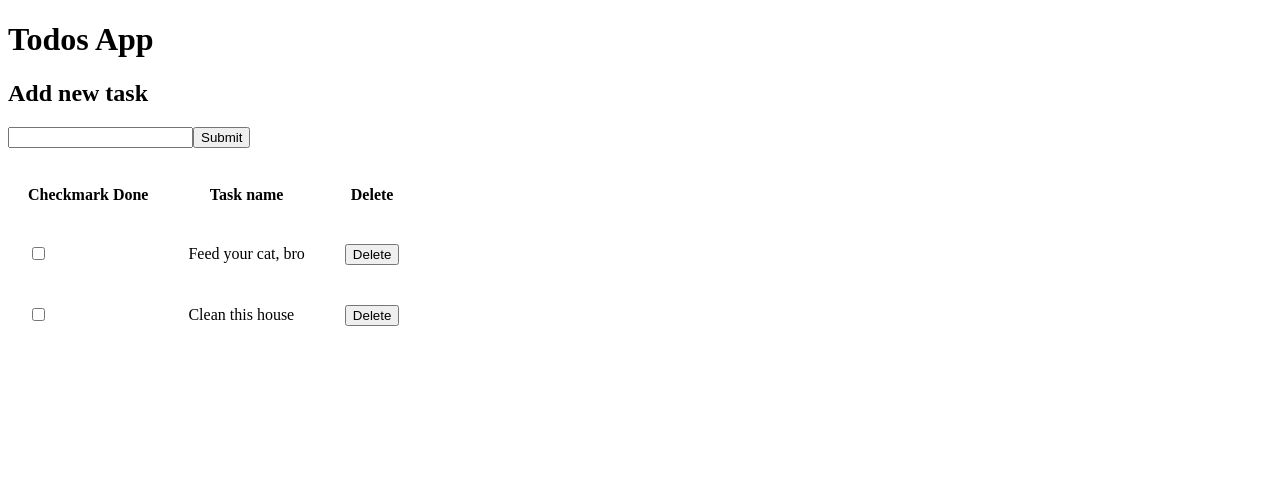
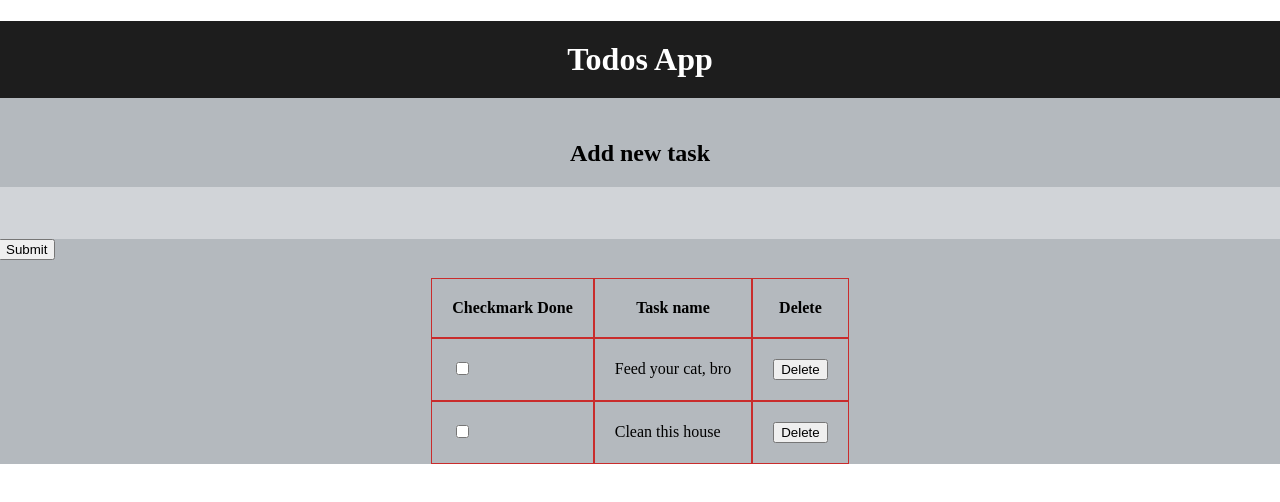
Before and after one commit to rafalwawrzyk/todoApp, a Vue app in the folder todos/: page / in a window 1280 px wide. Shown: the top 502 px of the page. Built offline with nearby package versions, Linux system fonts and the light colour scheme.

Commit message:
Styling the app

```diff
--- a/todos/src/components/main.vue
+++ b/todos/src/components/main.vue
@@ -1,17 +1,21 @@
 <template>
-  <div>
+  <div class="app">
 
     <h1>{{title}}</h1>
-    <div>
+    <div class="inputNav">
        <h2>Add new task</h2>
+       <div class="formContent">
            <form v-on:submit.prevent="addTask">
-           <input type="text" v-model="tasks.name">
-           <input type="submit">
+           <input class="firstInput" type="text" v-model="tasks.name">
+           <input class="submit" type="submit">
            </form>
+        </div>
+
        &nbsp;
     </div>
 
-
+    <div class="listTableContainer">
+        <div>
             <thead>
                 <th>Checkmark Done</th>
                 <th>Task name</th>
@@ -22,10 +26,14 @@
                     <td>
                         <input type="checkbox"v-model="task.done" >
                     </td>
-            <td><span :class="{checked: task.done }">{{task.name}}</span></td>
+                    <td><span v-bind:class="{checked: task.done }">{{task.name}}</span></td>
                     <td><button v-on:click="removeTask(task)">Delete</button></td>
                 </tr>
             </tbody>
+        </div>
+
+    </div>
+
   </div>
 </template>
 
@@ -36,11 +44,11 @@
                 title: 'Todos App',
                 tasks: [{
                         name: 'Feed your cat, bro',
-                        done:false
+                        done: false
                     },
                     {
                         name: 'Clean this house',
-                        done:false
+                        done: false
                     }
                 ]
             }
@@ -48,13 +56,13 @@
         methods: {
             addTask: function() {
                 this.tasks.push({
-                     name:this.tasks.name,
+                    name: this.tasks.name,
                     done: false
 
                 })
             },
-            removeTask:function(task){
-                this.tasks.splice(this.tasks.indexOf(task),1)
+            removeTask: function(task) {
+                this.tasks.splice(this.tasks.indexOf(task), 1)
             }
         }
     }
@@ -62,12 +70,61 @@
 </script>
 
 <style>
+    body {
+        box-sizing: border-box;
+        margin: 0;
+        padding: 0;
+    }
+
+    .app {
+        background-color: #b4b9be;
+    }
+
+    .listTableContainer{
+        display: flex;
+        justify-content: center;
+    }
+
+    .firstInput{
+        width: 100vw;
+        height: 50px;
+        font-size:30px;
+        background-color: rgba(255, 255, 255, 0.39);
+        border:none;
+    }
+    .submit{
+
+    }
+
+    .formContent {
+        display: flex;
+    }
+
+    h1 {
+        background-color: #1d1d1d;
+        color: white;
+        text-align: center;
+        padding: 20px;
+    }
+
+    .listTableContainer {
+        width: 100%;
+    }
+
+    .inputNav{
+        display: flex;
+        justify-content: center;
+        align-items: center;
+        flex-direction: column;
+    }
+
     th,
     td {
         padding: 20px;
+        border: 1px solid #c92c2c;
     }
 
-    .checked{
+    .checked {
         text-decoration: line-through;
     }
 
```
Also changed, not shown: 1 other file (tests, documents, lock files or other folders). Lines whose indentation alone changed are shown as unchanged.
